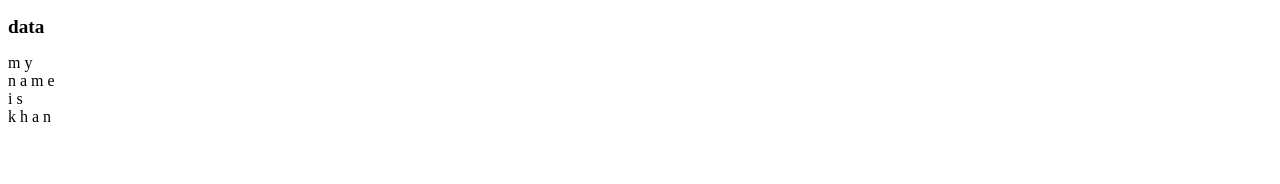
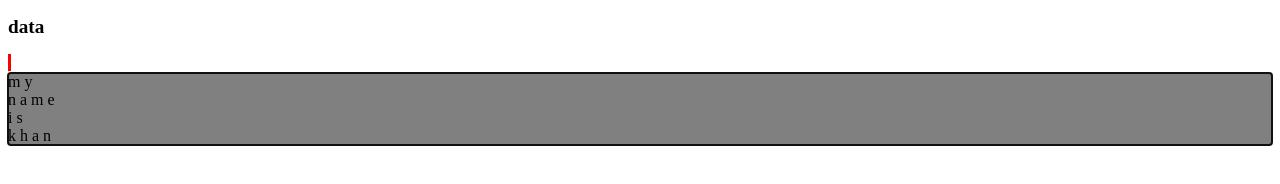
Before and after one commit to cu8code/everyday_typetest, a browser extension: page page/page.html in a window 1280 px wide. Drawn offline with Linux system fonts and the light colour scheme.

Commit message:
added ablity to focus

```diff
--- a/page/page.html
+++ b/page/page.html
@@ -5,7 +5,7 @@
     <meta name="viewport" content="width=device-width, initial-scale=1.0">
 </head>
 <body>
-    <type-test />
+    <type-test ></type-test>
 </body>
 <script src="page.js"></script>
 </html>
--- a/page/page.js
+++ b/page/page.js
@@ -16,6 +16,11 @@ class Letter extends HTMLElement {
         super()
         const template = document.createElement("template")
         template.innerHTML = `
+            <style>
+                letter[sucess] {
+                    color: green;
+                }
+            </style>
             <letter>
                 <slot></slot>
             </letter>
@@ -88,15 +93,17 @@ class Cursor extends HTMLElement {
         const template = document.createElement("template")
         template.innerHTML = `
             <style>
-                div{
-                    background-color: red;
-                    width: 10px;
-                    height: ${fontSize};
+                #cursor{
+                    display: block;
+                    width: 3px;
+                    height: 1.2rem;
+                    background: red;
                 }
             </style>
-            <div></div>
+            <div id="cursor"> </div>
         `
-        this.append(template.content.cloneNode(true))
+        const attachShadow = this.attachShadow({mode:"open"})
+        attachShadow.append(template.content.cloneNode(true))
     }
     static observedAttributes = ["top","left"]
     attributeChangedCallback(name,old,newVal){
@@ -110,17 +117,30 @@ class Cursor extends HTMLElement {
 }
 
 class TypeTest extends HTMLElement {
-    arr=[]
     clock=null
     cursor=null
+    target=null
+    word_itarator=null
+    letter_iterator=null
+    currentLetter=null
+    keyboard = navigator.keyboard.getLayoutMap()
+    hasTestStarted = false
     constructor() {
         super()
         const template = document.createElement("template")
         template.innerHTML = `
-            <main>
-                <slot name="clock"></slot>
-                <slot></slot>
-            </main>
+            <style>
+                main:focus{
+                    background: gray;
+                }
+            </style>
+            <div>
+                <c-clock></c-clock>
+                <c-cursor></c-cursor>
+                <main>
+                    <slot></slot>
+                </main>
+            </div>
         `
         const attachShadow = this.attachShadow({ mode: "open" })
         attachShadow.append(template.content.cloneNode(true))
@@ -129,20 +149,64 @@ class TypeTest extends HTMLElement {
             const word = document.createElement("c-word")
             word.setAttribute("data", w)
             this.append(word)
-            this.arr.push(word)
         }
-        this.clock=document.createElement("c-clock")
-        this.clock.setAttribute("slot","clock")
+        this.target = attachShadow.querySelector("main")
+        this.target.setAttribute('tabindex', 0);
+        this.clock=attachShadow.querySelector("c-clock")
         this.clock.setAttribute("data","data")
-        this.append(this.clock)
-        this.cursor=document.createElement("c-cursor")
+        this.cursor=attachShadow.querySelector("c-cursor")
         this.cursor.setAttribute("top",0)
         this.cursor.setAttribute("left",0)
-        this.append(this.cursor)
+    }
+    connectedCallback(){
+        this.word_itarator = this.children[Symbol.iterator]()
+        this.letter_iterator = this.word_itarator.next().value.children[Symbol.iterator]()
+        this.target.onkeydown = this.onkeydown
+        this.focus()
+    }
+    focus(){
+        this.target.focus()
+    }
+    async onkeydown(e){
+        console.log("keydown");
+        e.prevepreventDefault()
+        const key = await this.keyboard
+        let keyVal = key.get(e.code)
+        if(e.code === "Space"){
+
+        }
+        if(keyVal === undefined){
+            return
+        }
+        this.testStart()
+        keyVal = e.shiftKey ? keyVal.toUpperCase() : keyVal
+        if(keyVal === this.currentLetter){
+            this.next()
+        }
+    }
+    testStart(){
+        if(this.hasTestStarted === true){
+            return
+        }
+        this.hasTestStarted = true
+        this.dispatchEvent(events["test:start"])
+    }
+    next(){
+        if(this.currentLetter === "next_word"){
+            this.letter_iterator =  this.word_itarator.next().children[Symbol.iterator]()
+        }
+        const l = this.letter_iterator.next()
+        if(l.end === true){
+            this.currentLetter = "next_word"
+            return
+        }
+        l.value.setAttribute("sucess")
+        this.currentLetter = l.value
     }
 }
 
 customElements.define("c-letter", Letter)
 customElements.define("c-word", Word)
 customElements.define("c-clock", Clock)
+customElements.define("c-cursor", Cursor)
 customElements.define("type-test", TypeTest)
```
